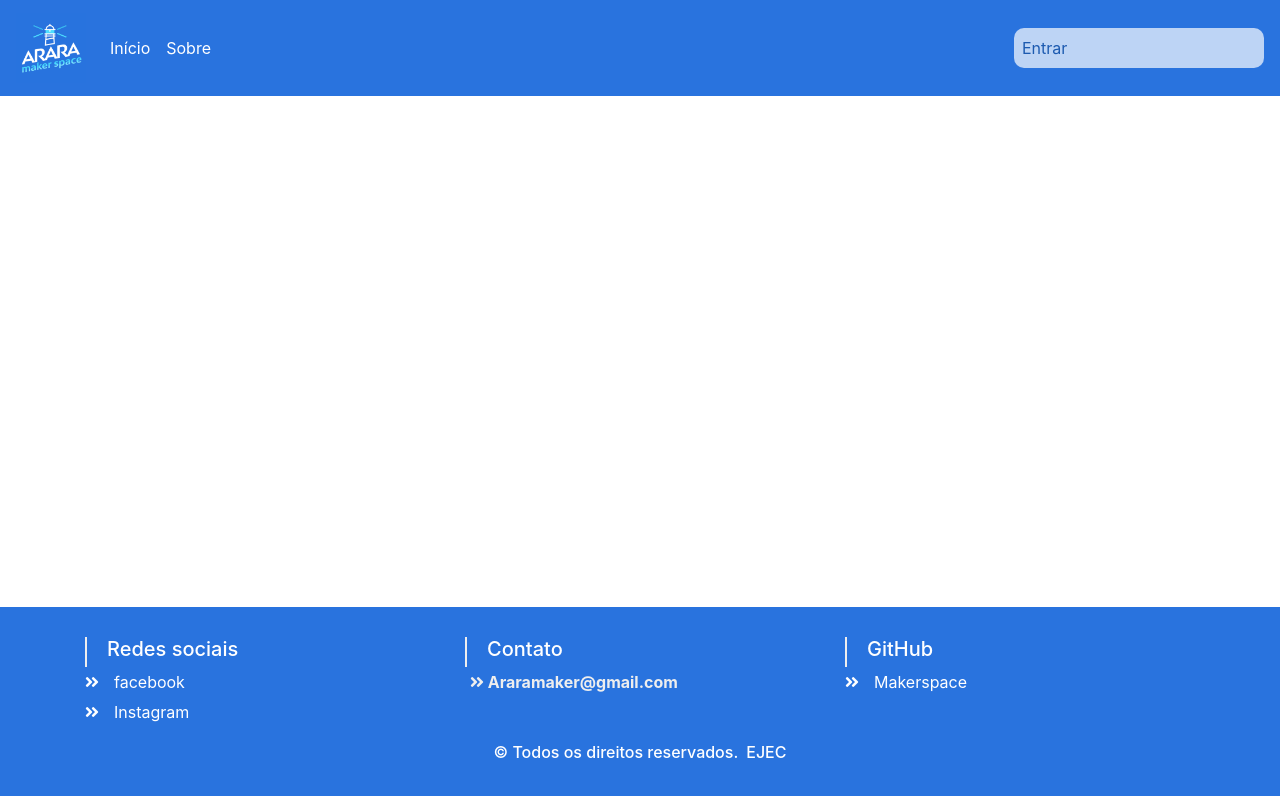
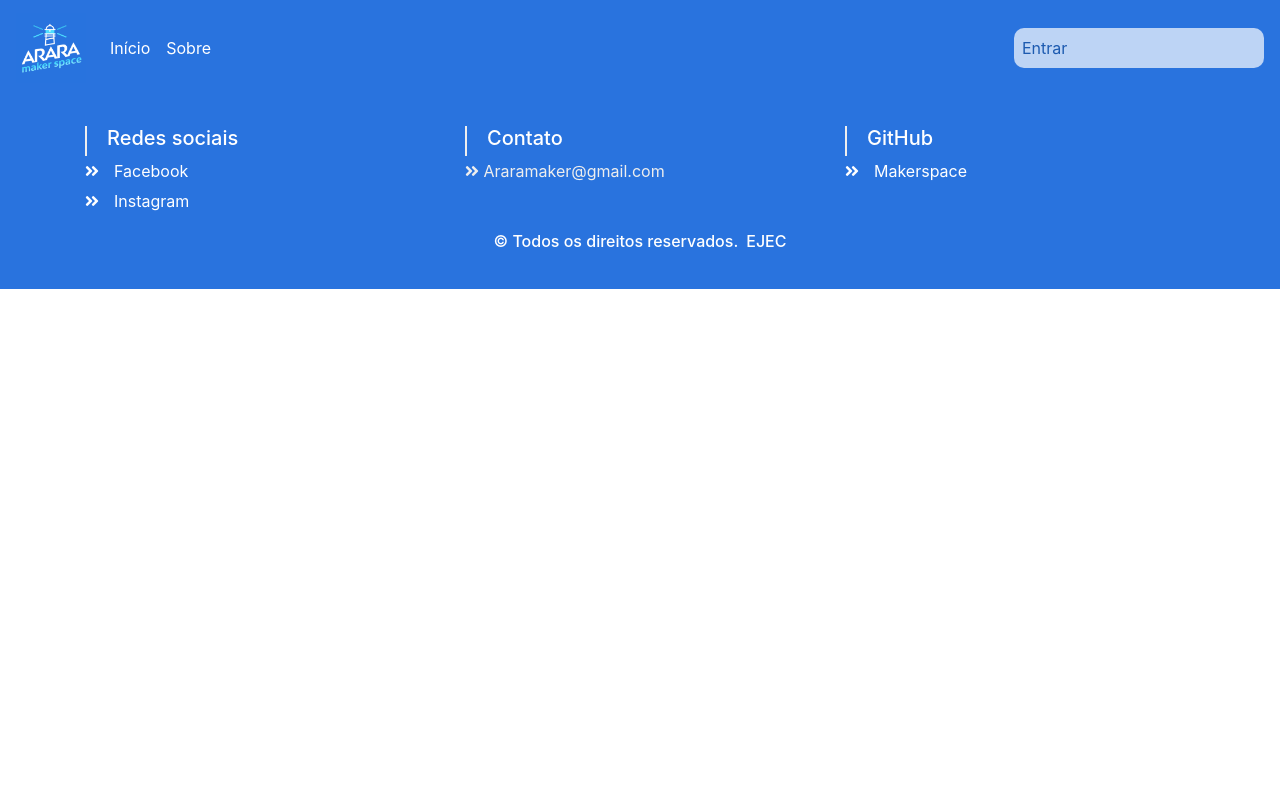
Before and after one commit to araramakerspace/dashboard-araramaker, a website: page ProjetoMinions/public/index.html in a window 1280 px wide. Drawn offline with Linux system fonts and the light colour scheme.

Commit message:
Directories changed.

```diff
--- a/ProjetoMinions/css/mainStyle.css
+++ b/ProjetoMinions/css/mainStyle.css
@@ -101,8 +101,6 @@ section .section-title {
 }
 #footer {
     background: #2973de !important;
-    position: absolute;
-    bottom: 0;
     width: 100%;
 
 }
@@ -152,11 +150,6 @@ section .section-title {
 	margin-left:5px;
 	font-weight:700;
 }
-#footer ul.quick-links2 li{
-	padding: 3px 0;
-	margin-left:5px;
-	font-weight:700;
-}
 .cor2{
 	color:#eeeeee;
 	font-style:normal;
--- a/ProjetoMinions/index.js
+++ b/ProjetoMinions/index.js
@@ -35,7 +35,7 @@ app.use('/js', express.static('js'))
 app.use('/', router);
 
 app.use(function(req, res, next) {
-  return res.status(404).sendFile(path.join(__dirname+'/error.html'));
+  return res.status(404).sendFile(path.join(__dirname+'/public/error.html'));
 });
 
 app.listen(port, () => console.log(`Server running at Port ${port}`));
--- a/ProjetoMinions/index.html
+++ b/ProjetoMinions/public/index.html
@@ -70,7 +70,7 @@
 					<h5>Redes sociais</h5>
 					<ul class="list-unstyled quick-links">
 						<li><a href="https://www.facebook.com/araramaker/" target="_blank">
-							<i class="fa fa-angle-double-right"></i>facebook</a></li>
+							<i class="fa fa-angle-double-right"></i>Facebook</a></li>
 						<li><a href="https://www.instagram.com/araramaker/" target="_blank">
 							<i class="fa fa-angle-double-right"></i>Instagram</a></li>
 
@@ -78,9 +78,9 @@
 				</div>
 				<div class="col-xs-6 col-sm-4 col-md-4">
 					<h5>Contato</h5>
-					<ul class="list-unstyled quick-links2">
+					<ul class="list-unstyled quick-links">
 
-						<li><p class="cor2" href="javascript:void();"> <i class="fa fa-angle-double-right"></i>   Araramaker@gmail.com</p></li>
+						<li><p class="cor2" href="javascript:void();"> <i class="fa fa-angle-double-right"></i> Araramaker@gmail.com</p></li>
 
 					</ul>
 				</div>
--- a/ProjetoMinions/router.js
+++ b/ProjetoMinions/router.js
@@ -18,10 +18,10 @@ const sql = require('./db.js');
 // PAGES
 
 router.get('/',function(req,res){
-	res.sendFile(path.join(__dirname+'/index.html'));
+	res.sendFile(path.join(__dirname+'/public/index.html'));
 });
 router.get('/cadastro',function(req,res){
-	res.sendFile(path.join(__dirname+'/cadastro.html'));
+	res.sendFile(path.join(__dirname+'/public/cadastro.html'));
 });
 router.get('/redefinirSenha', function(req, res){
 	res.status(404).send('Page not Found');
```
Also changed, not shown: ProjetoMinions/public/cadastro.html (renamed from ProjetoMinions/cadastro.html, +3 -3 lines), ProjetoMinions/public/error.html (renamed from ProjetoMinions/error.html), README.md.
